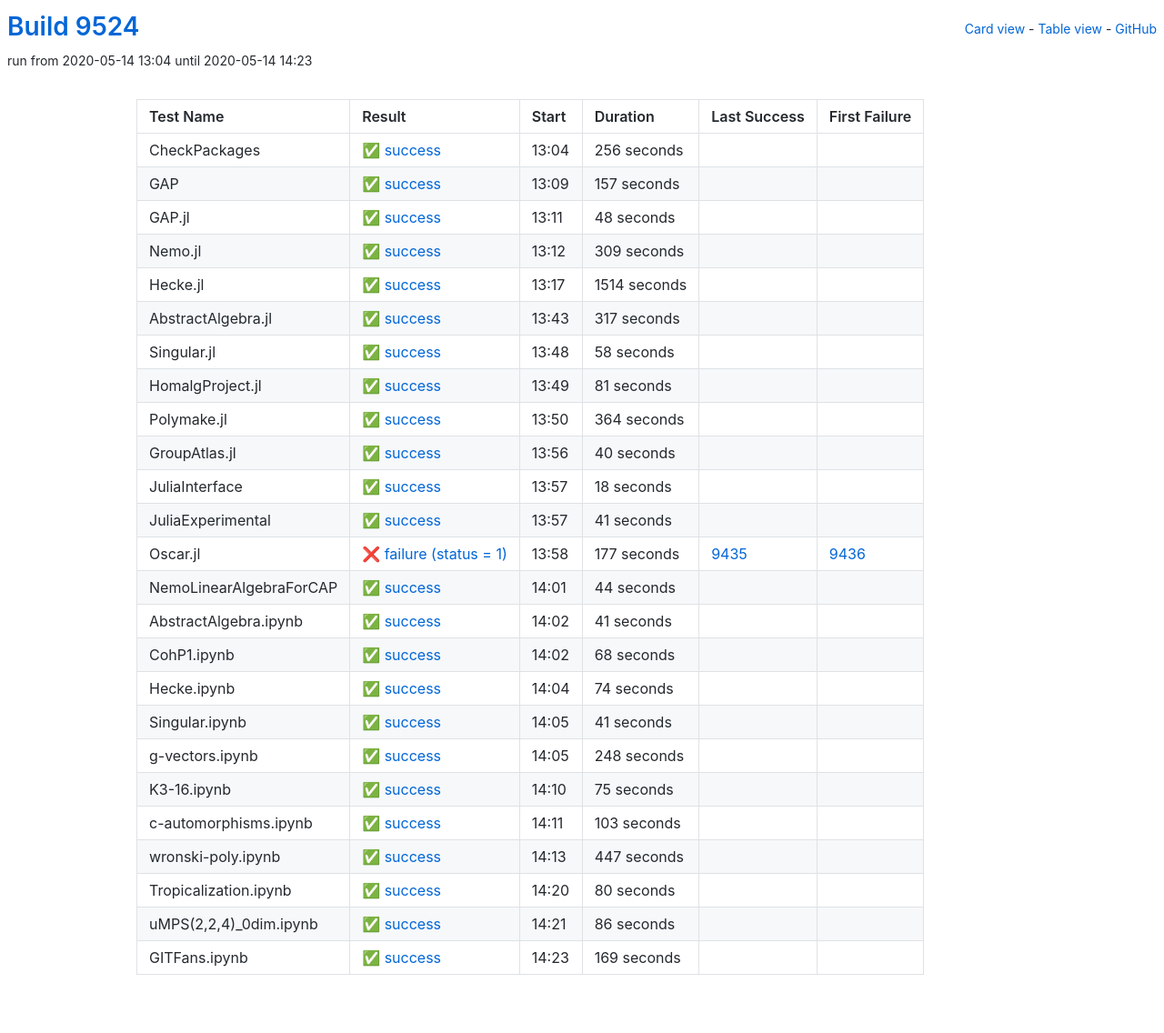
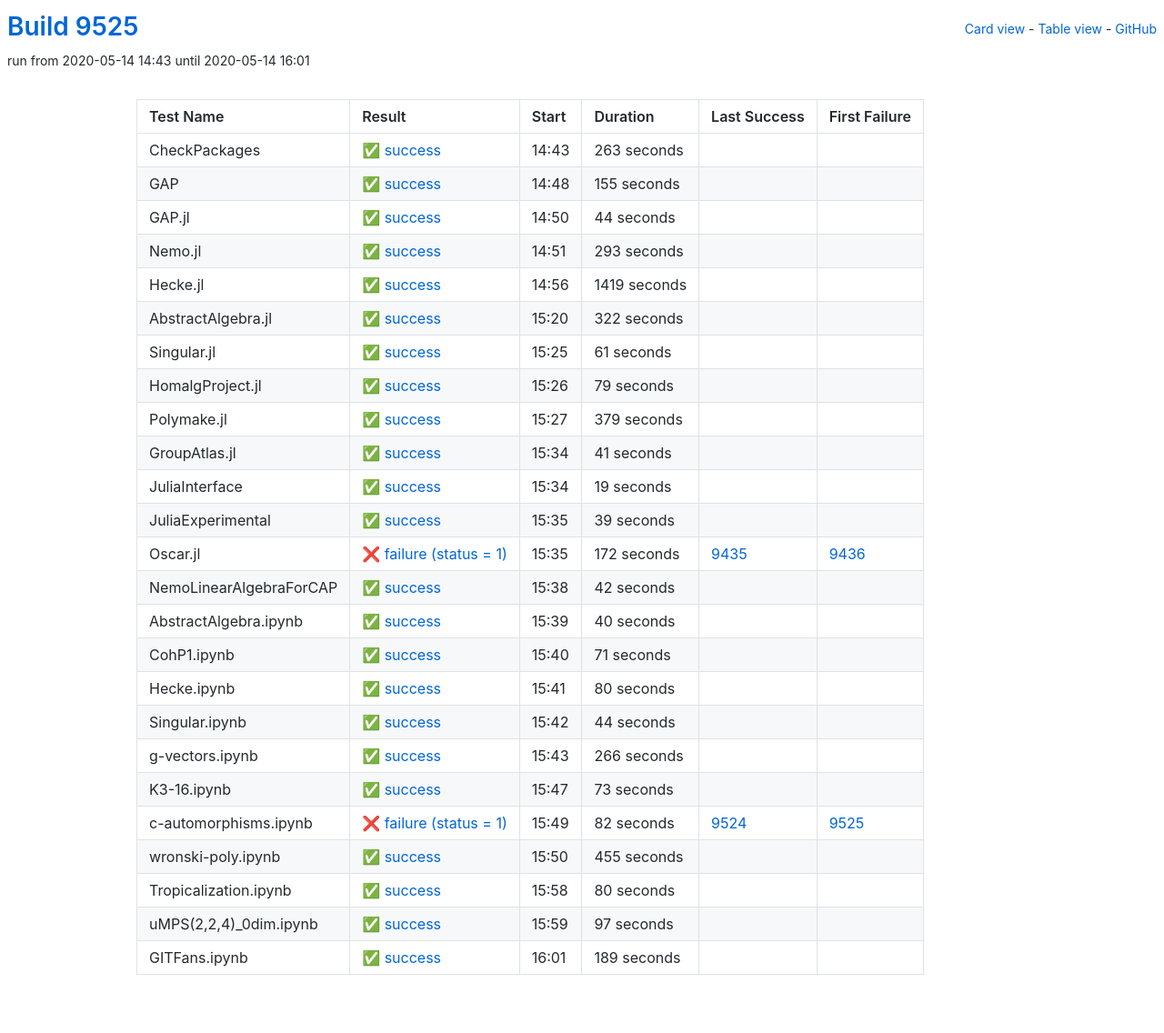
Before and after one commit to oscar-system/oscar-ci-status, a Jekyll site: the page built from table.html, in a window 1280 px wide. Shown: the whole page at 91% size. Built offline with Jekyll 4.4.1, drawn with Linux system fonts in a browser that asks for light colours.

Commit message:
Build 9525

```diff
--- a/_data/ci.yml
+++ b/_data/ci.yml
@@ -1,269 +1,269 @@
-build: 9524
-build_url: https://oscarci.mathematik.uni-kl.de/job/oscar/9524/
+build: 9525
+build_url: https://oscarci.mathematik.uni-kl.de/job/oscar/9525/
 job: oscar
 tests:
-- duration: 256
+- duration: 263
   exitcode: 0
   first_failure: false
   first_failure_url: null
   id: checkpackages
   last_success: false
   last_success_url: null
-  log: https://oscarci.mathematik.uni-kl.de/job/oscar/9524/artifact/logs/build-9524/CheckPackages.log
+  log: https://oscarci.mathematik.uni-kl.de/job/oscar/9525/artifact/logs/build-9525/CheckPackages.log
   name: CheckPackages
-  start: 2020-05-14 13:04
+  start: 2020-05-14 14:43
   status: success
   success: true
-- duration: 157
+- duration: 155
   exitcode: 0
   first_failure: false
   first_failure_url: null
   id: gap
   last_success: false
   last_success_url: null
-  log: https://oscarci.mathematik.uni-kl.de/job/oscar/9524/artifact/logs/build-9524/GAP.log
+  log: https://oscarci.mathematik.uni-kl.de/job/oscar/9525/artifact/logs/build-9525/GAP.log
   name: GAP
-  start: 2020-05-14 13:09
+  start: 2020-05-14 14:48
   status: success
   success: true
-- duration: 48
+- duration: 44
   exitcode: 0
   first_failure: false
   first_failure_url: null
   id: gap-jl
   last_success: false
   last_success_url: null
-  log: https://oscarci.mathematik.uni-kl.de/job/oscar/9524/artifact/logs/build-9524/GAP.jl.log
+  log: https://oscarci.mathematik.uni-kl.de/job/oscar/9525/artifact/logs/build-9525/GAP.jl.log
   name: GAP.jl
-  start: 2020-05-14 13:11
+  start: 2020-05-14 14:50
   status: success
   success: true
-- duration: 309
+- duration: 293
   exitcode: 0
   first_failure: false
   first_failure_url: null
   id: nemo-jl
   last_success: false
   last_success_url: null
-  log: https://oscarci.mathematik.uni-kl.de/job/oscar/9524/artifact/logs/build-9524/Nemo.jl.log
+  log: https://oscarci.mathematik.uni-kl.de/job/oscar/9525/artifact/logs/build-9525/Nemo.jl.log
   name: Nemo.jl
-  start: 2020-05-14 13:12
+  start: 2020-05-14 14:51
   status: success
   success: true
-- duration: 1514
+- duration: 1419
   exitcode: 0
   first_failure: false
   first_failure_url: null
   id: hecke-jl
   last_success: false
   last_success_url: null
-  log: https://oscarci.mathematik.uni-kl.de/job/oscar/9524/artifact/logs/build-9524/Hecke.jl.log
+  log: https://oscarci.mathematik.uni-kl.de/job/oscar/9525/artifact/logs/build-9525/Hecke.jl.log
   name: Hecke.jl
-  start: 2020-05-14 13:17
+  start: 2020-05-14 14:56
   status: success
   success: true
-- duration: 317
+- duration: 322
   exitcode: 0
   first_failure: false
   first_failure_url: null
   id: abstractalgebra-jl
   last_success: false
   last_success_url: null
-  log: https://oscarci.mathematik.uni-kl.de/job/oscar/9524/artifact/logs/build-9524/AbstractAlgebra.jl.log
+  log: https://oscarci.mathematik.uni-kl.de/job/oscar/9525/artifact/logs/build-9525/AbstractAlgebra.jl.log
   name: AbstractAlgebra.jl
-  start: 2020-05-14 13:43
+  start: 2020-05-14 15:20
   status: success
   success: true
-- duration: 58
+- duration: 61
   exitcode: 0
   first_failure: false
   first_failure_url: null
   id: singular-jl
   last_success: false
   last_success_url: null
-  log: https://oscarci.mathematik.uni-kl.de/job/oscar/9524/artifact/logs/build-9524/Singular.jl.log
+  log: https://oscarci.mathematik.uni-kl.de/job/oscar/9525/artifact/logs/build-9525/Singular.jl.log
   name: Singular.jl
-  start: 2020-05-14 13:48
+  start: 2020-05-14 15:25
   status: success
   success: true
-- duration: 81
+- duration: 79
   exitcode: 0
   first_failure: false
   first_failure_url: null
   id: homalgproject-jl
   last_success: false
   last_success_url: null
-  log: https://oscarci.mathematik.uni-kl.de/job/oscar/9524/artifact/logs/build-9524/HomalgProject.jl.log
+  log: https://oscarci.mathematik.uni-kl.de/job/oscar/9525/artifact/logs/build-9525/HomalgProject.jl.log
   name: HomalgProject.jl
-  start: 2020-05-14 13:49
+  start: 2020-05-14 15:26
   status: success
   success: true
-- duration: 364
+- duration: 379
   exitcode: 0
   first_failure: false
   first_failure_url: null
   id: polymake-jl
   last_success: false
   last_success_url: null
-  log: https://oscarci.mathematik.uni-kl.de/job/oscar/9524/artifact/logs/build-9524/Polymake.jl.log
+  log: https://oscarci.mathematik.uni-kl.de/job/oscar/9525/artifact/logs/build-9525/Polymake.jl.log
   name: Polymake.jl
-  start: 2020-05-14 13:50
+  start: 2020-05-14 15:27
+  status: success
+  success: true
+- duration: 41
+  exitcode: 0
+  first_failure: false
+  first_failure_url: null
+  id: groupatlas-jl
+  last_success: false
+  last_success_url: null
+  log: https://oscarci.mathematik.uni-kl.de/job/oscar/9525/artifact/logs/build-9525/GroupAtlas.jl.log
+  name: GroupAtlas.jl
+  start: 2020-05-14 15:34
+  status: success
+  success: true
+- duration: 19
+  exitcode: 0
+  first_failure: false
+  first_failure_url: null
+  id: juliainterface
+  last_success: false
+  last_success_url: null
+  log: https://oscarci.mathematik.uni-kl.de/job/oscar/9525/artifact/logs/build-9525/JuliaInterface.log
+  name: JuliaInterface
+  start: 2020-05-14 15:34
+  status: success
+  success: true
+- duration: 39
+  exitcode: 0
+  first_failure: false
+  first_failure_url: null
+  id: juliaexperimental
+  last_success: false
+  last_success_url: null
+  log: https://oscarci.mathematik.uni-kl.de/job/oscar/9525/artifact/logs/build-9525/JuliaExperimental.log
+  name: JuliaExperimental
+  start: 2020-05-14 15:35
+  status: success
+  success: true
+- duration: 172
+  exitcode: 1
+  first_failure: 9436
+  first_failure_url: https://oscarci.mathematik.uni-kl.de/job/oscar/9436/
+  id: oscar-jl
+  last_success: 9435
+  last_success_url: https://oscarci.mathematik.uni-kl.de/job/oscar/9435/
+  log: https://oscarci.mathematik.uni-kl.de/job/oscar/9525/artifact/logs/build-9525/Oscar.jl.log
+  name: Oscar.jl
+  start: 2020-05-14 15:35
+  status: failure
+  success: false
+- duration: 42
+  exitcode: 0
+  first_failure: false
+  first_failure_url: null
+  id: nemolinearalgebraforcap
+  last_success: false
+  last_success_url: null
+  log: https://oscarci.mathematik.uni-kl.de/job/oscar/9525/artifact/logs/build-9525/NemoLinearAlgebraForCAP.log
+  name: NemoLinearAlgebraForCAP
+  start: 2020-05-14 15:38
   status: success
   success: true
 - duration: 40
   exitcode: 0
   first_failure: false
   first_failure_url: null
-  id: groupatlas-jl
-  last_success: false
-  last_success_url: null
-  log: https://oscarci.mathematik.uni-kl.de/job/oscar/9524/artifact/logs/build-9524/GroupAtlas.jl.log
-  name: GroupAtlas.jl
-  start: 2020-05-14 13:56
-  status: success
-  success: true
-- duration: 18
-  exitcode: 0
-  first_failure: false
-  first_failure_url: null
-  id: juliainterface
-  last_success: false
-  last_success_url: null
-  log: https://oscarci.mathematik.uni-kl.de/job/oscar/9524/artifact/logs/build-9524/JuliaInterface.log
-  name: JuliaInterface
-  start: 2020-05-14 13:57
-  status: success
-  success: true
-- duration: 41
-  exitcode: 0
-  first_failure: false
-  first_failure_url: null
-  id: juliaexperimental
-  last_success: false
-  last_success_url: null
-  log: https://oscarci.mathematik.uni-kl.de/job/oscar/9524/artifact/logs/build-9524/JuliaExperimental.log
-  name: JuliaExperimental
-  start: 2020-05-14 13:57
-  status: success
-  success: true
-- duration: 177
-  exitcode: 1
-  first_failure: 9436
-  first_failure_url: https://oscarci.mathematik.uni-kl.de/job/oscar/9436/
-  id: oscar-jl
-  last_success: 9435
-  last_success_url: https://oscarci.mathematik.uni-kl.de/job/oscar/9435/
-  log: https://oscarci.mathematik.uni-kl.de/job/oscar/9524/artifact/logs/build-9524/Oscar.jl.log
-  name: Oscar.jl
-  start: 2020-05-14 13:58
-  status: failure
-  success: false
-- duration: 44
-  exitcode: 0
-  first_failure: false
-  first_failure_url: null
-  id: nemolinearalgebraforcap
-  last_success: false
-  last_success_url: null
-  log: https://oscarci.mathematik.uni-kl.de/job/oscar/9524/artifact/logs/build-9524/NemoLinearAlgebraForCAP.log
-  name: NemoLinearAlgebraForCAP
-  start: 2020-05-14 14:01
-  status: success
-  success: true
-- duration: 41
-  exitcode: 0
-  first_failure: false
-  first_failure_url: null
   id: abstractalgebra-ipynb
   last_success: false
   last_success_url: null
-  log: https://oscarci.mathematik.uni-kl.de/job/oscar/9524/artifact/logs/build-9524/AbstractAlgebra.ipynb.log
+  log: https://oscarci.mathematik.uni-kl.de/job/oscar/9525/artifact/logs/build-9525/AbstractAlgebra.ipynb.log
   name: AbstractAlgebra.ipynb
-  start: 2020-05-14 14:02
+  start: 2020-05-14 15:39
   status: success
   success: true
-- duration: 68
+- duration: 71
   exitcode: 0
   first_failure: false
   first_failure_url: null
   id: cohp1-ipynb
   last_success: false
   last_success_url: null
-  log: https://oscarci.mathematik.uni-kl.de/job/oscar/9524/artifact/logs/build-9524/CohP1.ipynb.log
+  log: https://oscarci.mathematik.uni-kl.de/job/oscar/9525/artifact/logs/build-9525/CohP1.ipynb.log
   name: CohP1.ipynb
-  start: 2020-05-14 14:02
+  start: 2020-05-14 15:40
   status: success
   success: true
-- duration: 74
+- duration: 80
   exitcode: 0
   first_failure: false
   first_failure_url: null
   id: hecke-ipynb
   last_success: false
   last_success_url: null
-  log: https://oscarci.mathematik.uni-kl.de/job/oscar/9524/artifact/logs/build-9524/Hecke.ipynb.log
+  log: https://oscarci.mathematik.uni-kl.de/job/oscar/9525/artifact/logs/build-9525/Hecke.ipynb.log
   name: Hecke.ipynb
-  start: 2020-05-14 14:04
+  start: 2020-05-14 15:41
   status: success
   success: true
-- duration: 41
+- duration: 44
   exitcode: 0
   first_failure: false
   first_failure_url: null
   id: singular-ipynb
   last_success: false
   last_success_url: null
-  log: https://oscarci.mathematik.uni-kl.de/job/oscar/9524/artifact/logs/build-9524/Singular.ipynb.log
+  log: https://oscarci.mathematik.uni-kl.de/job/oscar/9525/artifact/logs/build-9525/Singular.ipynb.log
   name: Singular.ipynb
-  start: 2020-05-14 14:05
+  start: 2020-05-14 15:42
   status: success
   success: true
-- duration: 248
+- duration: 266
   exitcode: 0
   first_failure: false
   first_failure_url: null
   id: g-vectors-ipynb
   last_success: false
   last_success_url: null
-  log: https://oscarci.mathematik.uni-kl.de/job/oscar/9524/artifact/logs/build-9524/g-vectors.ipynb.log
+  log: https://oscarci.mathematik.uni-kl.de/job/oscar/9525/artifact/logs/build-9525/g-vectors.ipynb.log
   name: g-vectors.ipynb
-  start: 2020-05-14 14:05
+  start: 2020-05-14 15:43
   status: success
   success: true
-- duration: 75
+- duration: 73
   exitcode: 0
   first_failure: false
   first_failure_url: null
   id: k3-16-ipynb
   last_success: false
   last_success_url: null
-  log: https://oscarci.mathematik.uni-kl.de/job/oscar/9524/artifact/logs/build-9524/K3-16.ipynb.log
+  log: https://oscarci.mathematik.uni-kl.de/job/oscar/9525/artifact/logs/build-9525/K3-16.ipynb.log
   name: K3-16.ipynb
-  start: 2020-05-14 14:10
+  start: 2020-05-14 15:47
   status: success
   success: true
-- duration: 103
-  exitcode: 0
-  first_failure: false
-  first_failure_url: null
+- duration: 82
+  exitcode: 1
+  first_failure: 9525
+  first_failure_url: https://oscarci.mathematik.uni-kl.de/job/oscar/9525/
   id: c-automorphisms-ipynb
-  last_success: false
-  last_success_url: null
-  log: https://oscarci.mathematik.uni-kl.de/job/oscar/9524/artifact/logs/build-9524/c-automorphisms.ipynb.log
+  last_success: 9524
+  last_success_url: https://oscarci.mathematik.uni-kl.de/job/oscar/9524/
+  log: https://oscarci.mathematik.uni-kl.de/job/oscar/9525/artifact/logs/build-9525/c-automorphisms.ipynb.log
   name: c-automorphisms.ipynb
-  start: 2020-05-14 14:11
-  status: success
-  success: true
-- duration: 447
+  start: 2020-05-14 15:49
+  status: failure
+  success: false
+- duration: 455
   exitcode: 0
   first_failure: false
   first_failure_url: null
   id: wronski-poly-ipynb
   last_success: false
   last_success_url: null
-  log: https://oscarci.mathematik.uni-kl.de/job/oscar/9524/artifact/logs/build-9524/wronski-poly.ipynb.log
+  log: https://oscarci.mathematik.uni-kl.de/job/oscar/9525/artifact/logs/build-9525/wronski-poly.ipynb.log
   name: wronski-poly.ipynb
-  start: 2020-05-14 14:13
+  start: 2020-05-14 15:50
   status: success
   success: true
 - duration: 80
@@ -273,32 +273,32 @@ tests:
   id: tropicalization-ipynb
   last_success: false
   last_success_url: null
-  log: https://oscarci.mathematik.uni-kl.de/job/oscar/9524/artifact/logs/build-9524/Tropicalization.ipynb.log
+  log: https://oscarci.mathematik.uni-kl.de/job/oscar/9525/artifact/logs/build-9525/Tropicalization.ipynb.log
   name: Tropicalization.ipynb
-  start: 2020-05-14 14:20
+  start: 2020-05-14 15:58
   status: success
   success: true
-- duration: 86
+- duration: 97
   exitcode: 0
   first_failure: false
   first_failure_url: null
   id: umps-2-2-4-0dim-ipynb
   last_success: false
   last_success_url: null
-  log: https://oscarci.mathematik.uni-kl.de/job/oscar/9524/artifact/logs/build-9524/uMPS-2-2-4-_0dim.ipynb.log
+  log: https://oscarci.mathematik.uni-kl.de/job/oscar/9525/artifact/logs/build-9525/uMPS-2-2-4-_0dim.ipynb.log
   name: uMPS(2,2,4)_0dim.ipynb
-  start: 2020-05-14 14:21
+  start: 2020-05-14 15:59
   status: success
   success: true
-- duration: 169
+- duration: 189
   exitcode: 0
   first_failure: false
   first_failure_url: null
   id: gitfans-ipynb
   last_success: false
   last_success_url: null
-  log: https://oscarci.mathematik.uni-kl.de/job/oscar/9524/artifact/logs/build-9524/GITFans.ipynb.log
+  log: https://oscarci.mathematik.uni-kl.de/job/oscar/9525/artifact/logs/build-9525/GITFans.ipynb.log
   name: GITFans.ipynb
-  start: 2020-05-14 14:23
+  start: 2020-05-14 16:01
   status: success
   success: true
```
Also changed, not shown: README.md.
